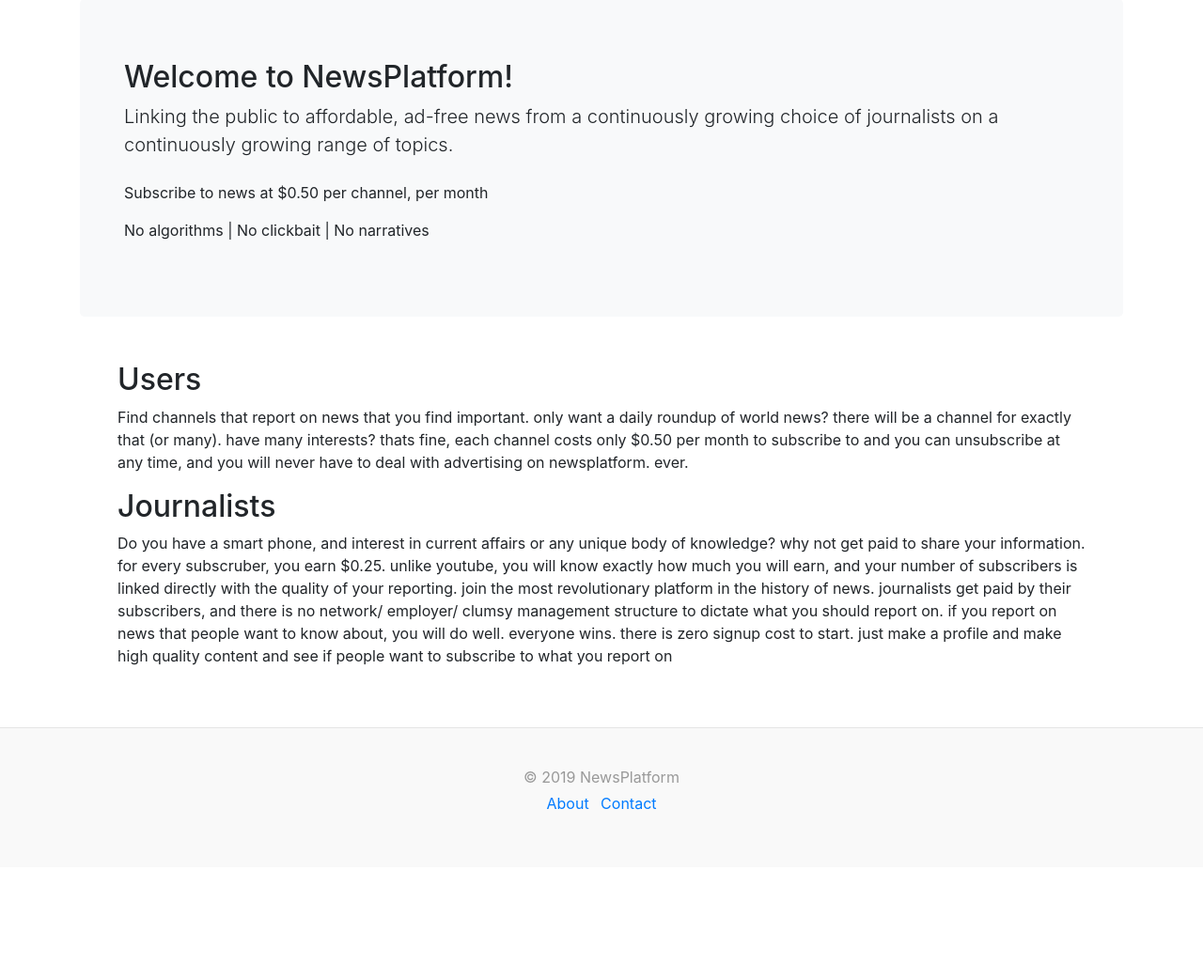
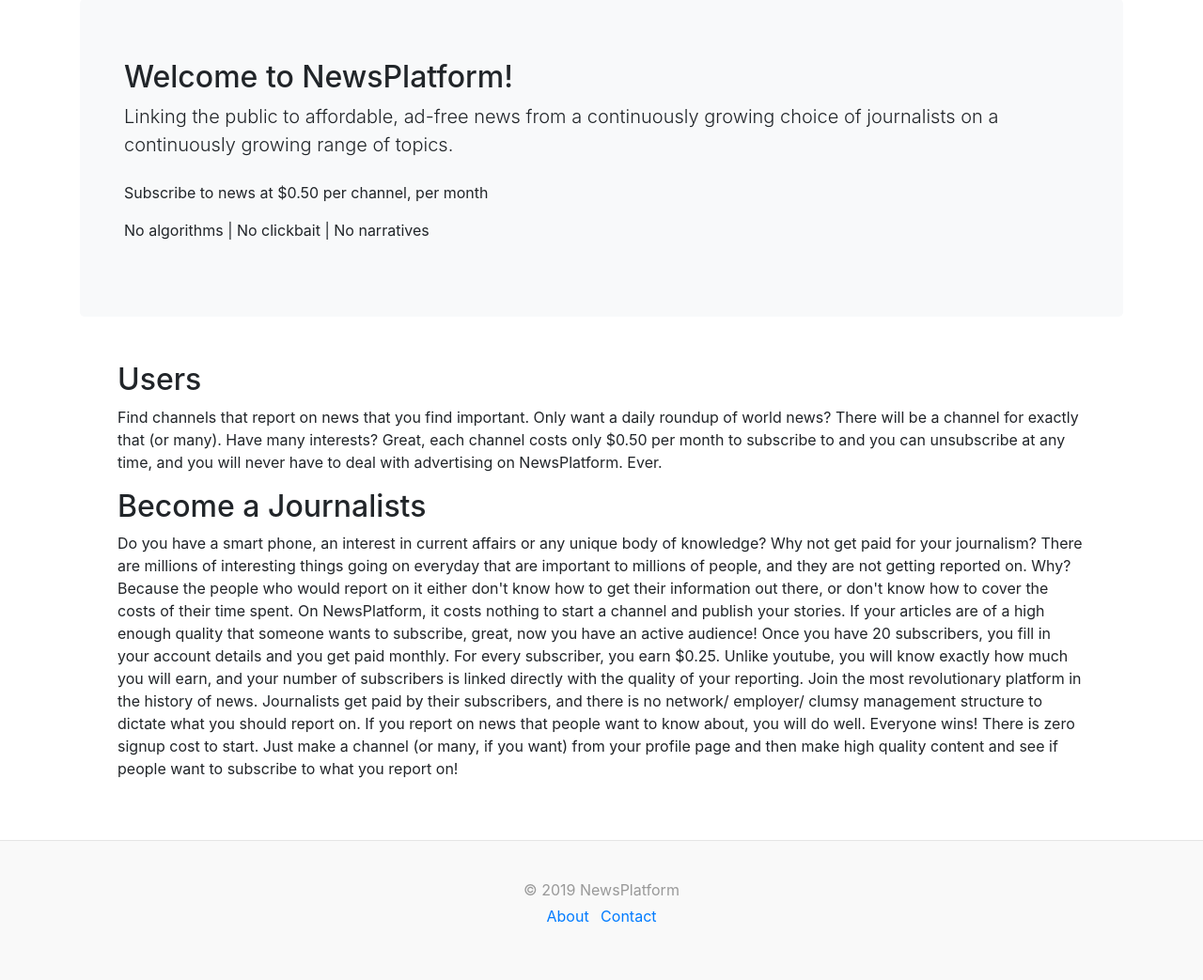
Before and after one commit to oldjpwilson/NewsPlatform, a Django app: page /about/ in a window 1280 px wide. Shown: the part 125-1168 px from the top of the page at 94% size. Before the commit the page ends 987 px from the top, so only its background shows below. Run offline with Django 3.2, Linux system fonts and the light colour scheme; some libraries are stand-ins or nearby versions.

Commit message:
Update about.html
Fix typos, add to explanation

```diff
--- a/src/templates/nav/about.html
+++ b/src/templates/nav/about.html
@@ -23,23 +23,28 @@
   <div class="row" style="margin: 10px;">
     <div class="col-12">
       <h2>Users</h2>
-      <p>Find channels that report on news that you find important. only want a daily roundup of
-       world news? there will be a channel for exactly that (or many). have many interests?
-       thats fine, each channel costs only $0.50 per month to subscribe to and you
+      <p>Find channels that report on news that you find important. Only want a daily roundup of
+       world news? There will be a channel for exactly that (or many). Have many interests?
+       Great, each channel costs only $0.50 per month to subscribe to and you
        can unsubscribe at any time, and you will never have to deal with advertising
-       on newsplatform. ever.</p>
+       on NewsPlatform. Ever.</p>
 
-      <h2>Journalists</h2>
-      <p>Do you have a smart phone, and interest in current affairs or any unique body
-      of knowledge? why not get paid to share your information. for every subscruber,
-      you earn $0.25. unlike youtube, you will know exactly how much you will earn,
+      <h2>Become a Journalists</h2>
+      <p>Do you have a smart phone, an interest in current affairs or any unique body
+      of knowledge? Why not get paid for your journalism? There are millions of interesting things going on everyday that are
+        important to millions of people, and they are not getting reported on. Why? Because the people who would report
+        on it either don't know how to get their information out there, or don't know how to cover the costs of their time spent.
+      On NewsPlatform, it costs nothing to start a channel and publish your stories.
+      If your articles are of a high enough quality that someone wants to subscribe, great, now you have an active audience!
+      Once you have 20 subscribers, you fill in your account details and you get paid monthly. For every subscriber,
+      you earn $0.25. Unlike youtube, you will know exactly how much you will earn,
       and your number of subscribers is linked directly with the quality of your reporting.
-      join the most revolutionary platform in the history of news.
-      journalists get paid by their subscribers, and there is no network/
+      Join the most revolutionary platform in the history of news.
+      Journalists get paid by their subscribers, and there is no network/
       employer/ clumsy management structure to dictate what you should report on.
-      if you report on news that people want to know about, you will do well.
-      everyone wins. there is zero signup cost to start. just make a profile and
-      make high quality content and see if people want to subscribe to what you report on</p>
+      If you report on news that people want to know about, you will do well.
+      Everyone wins! There is zero signup cost to start. Just make a channel (or many, if you want) from your profile page
+        and then make high quality content and see if people want to subscribe to what you report on!</p>
   </div>
 </div>
 
```
